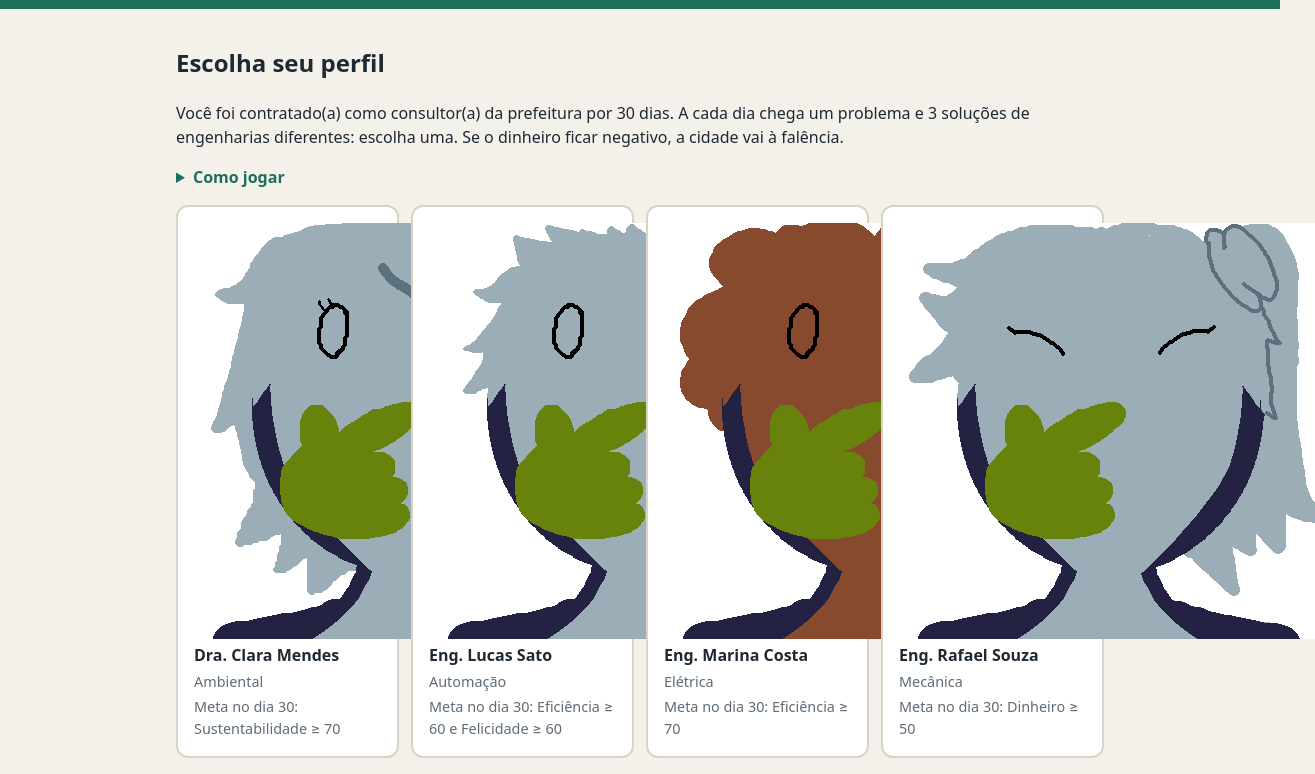
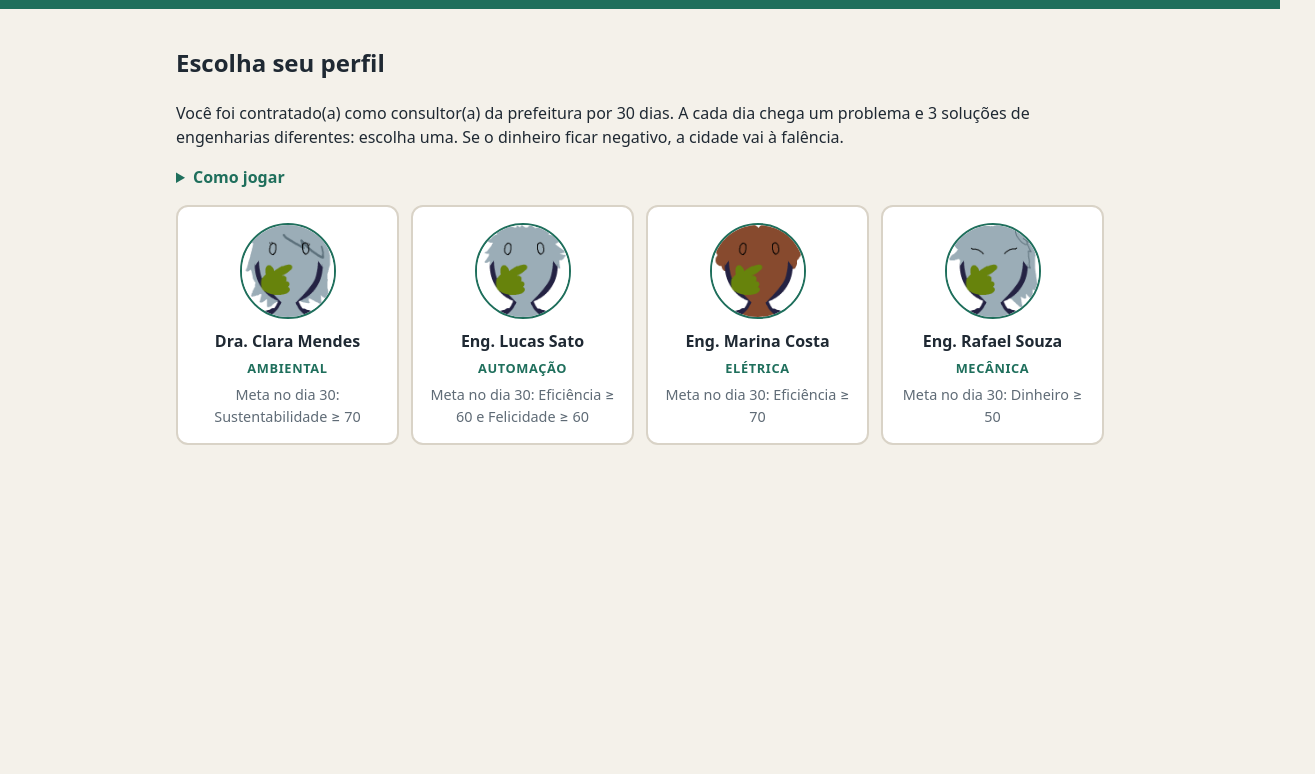
Before and after one commit to Gigohub/Projeto-Grupo-Scom, a website with bundled scripts: page index.html in a window 1280 px wide. Shown: the part 45-819 px from the top of the page, 1315 px wide, since content can reach past the window. Built offline with nearby package versions, Linux system fonts and the light colour scheme; files whose address does not match are found by name.

Commit message:
fix(Perfis): mudança na imagem dos engenheiros

```diff
--- a/css/style.css
+++ b/css/style.css
@@ -1,3 +1,4 @@
+
 /* Cores e medidas em um só lugar (variáveis CSS) */
 :root {
     --fundo: #f4f1ea;
@@ -66,6 +67,7 @@
   }
 
   /* Tela inicial: os 4 perfis */
+/* Tela inicial: os 4 perfis */
 .perfis {
   display: grid;
   grid-template-columns: repeat(auto-fit, minmax(200px, 1fr));
@@ -75,17 +77,37 @@
 .perfil {
   display: flex;
   flex-direction: column;
-    gap: 4px;
-    text-align: left;
+  align-items: center;
+  text-align: center;
+  gap: 6px;
   background: var(--cartao);
   border: 2px solid var(--borda);
   border-radius: var(--raio);
   padding: 16px;
+  transition: transform 0.15s ease, border-color 0.15s ease;
 }
 
 .perfil:hover,
 .carta:hover {
   border-color: var(--destaque);
+  transform: translateY(-2px);
+}
+
+.perfil-foto {
+  width: 96px;
+  height: 96px;
+  object-fit: cover;
+  border-radius: 50%; /* deixa circular; use var(--raio) se preferir quadrado */
+  border: 2px solid var(--destaque);
+  margin-bottom: 4px;
+}
+
+.perfil-area {
+  font-weight: 700;
+  color: var(--destaque) !important;
+  text-transform: uppercase;
+  font-size: 0.8rem !important;
+  letter-spacing: 0.05em;
 }
 
 .perfil span {
```
Lines whose indentation alone changed are shown as unchanged.
